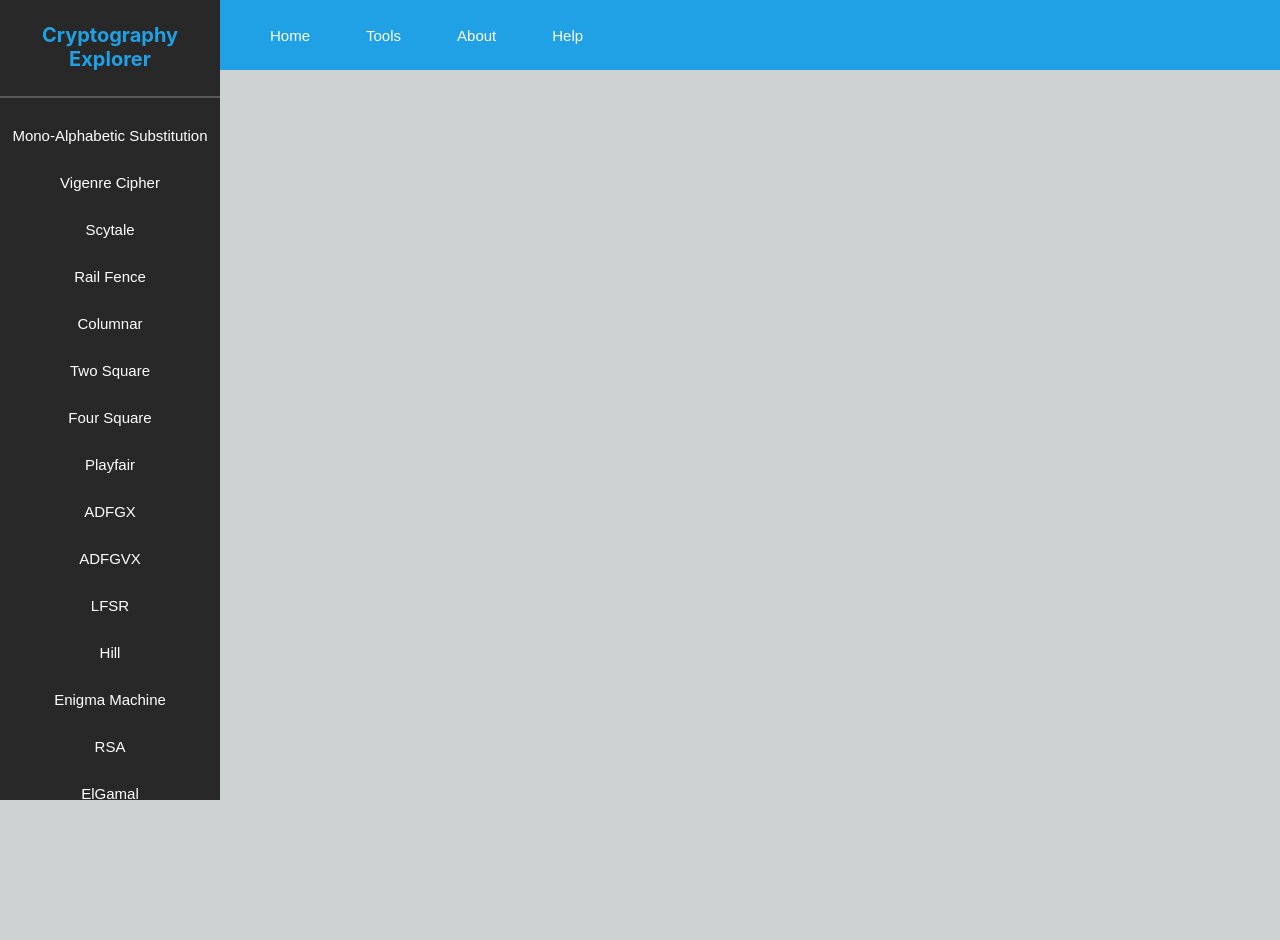
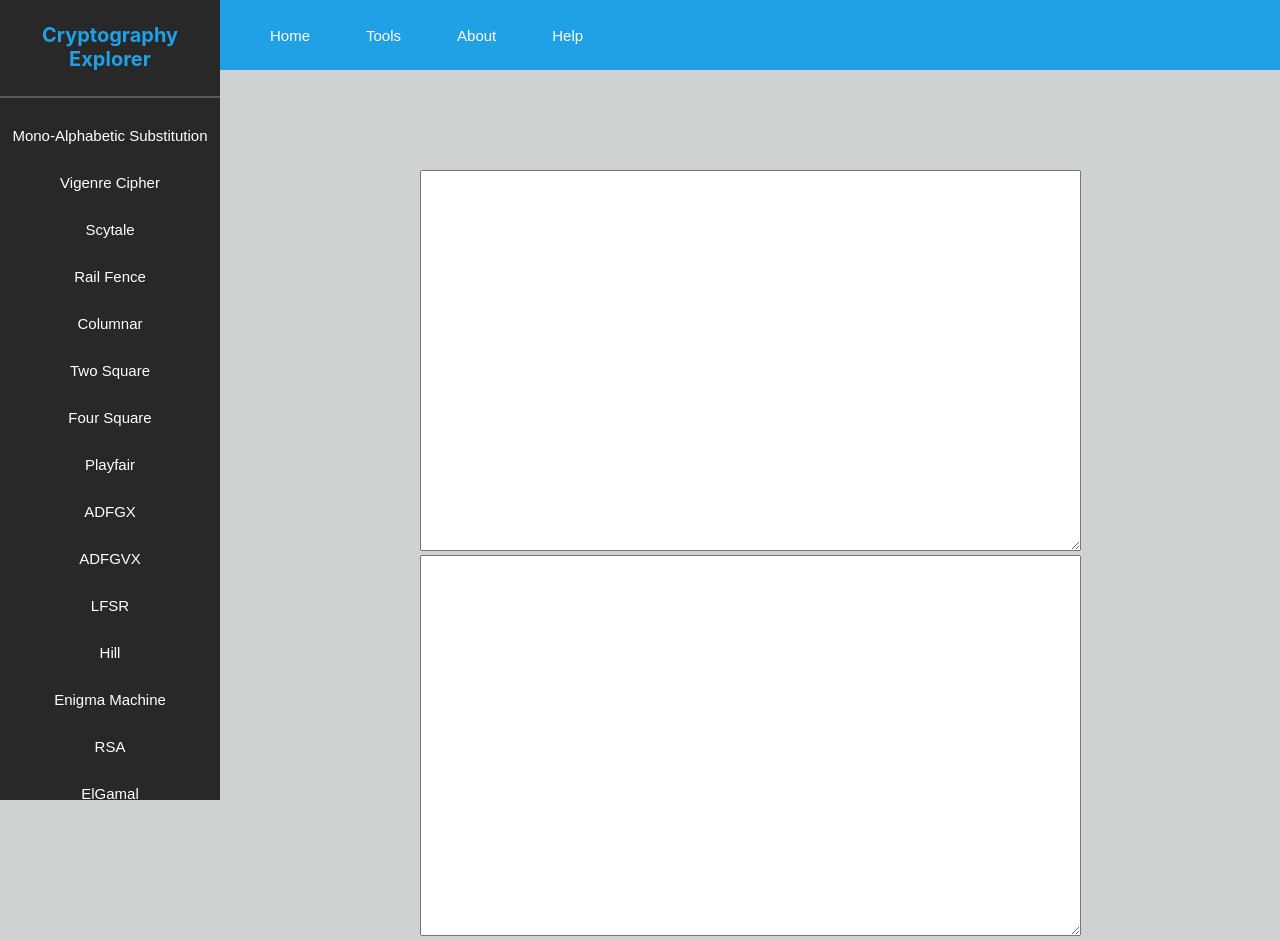
Before and after one commit to nickhudson4/Software-Engineering-Project, a React (Create React App) app in the folder main_app/: page / in a window 1280 px wide. Both pictures are taken after a click on the button "Mono-Alphabetic Substitution". Before the commit the page ends 800 px from the top, so only its background shows below. Built offline with nearby package versions, Linux system fonts and the light colour scheme.

Commit message:
Wored on cipher I/O text areas

```diff
--- a/main_app/src/Components/Body/InnerBody/CipherArea.js
+++ b/main_app/src/Components/Body/InnerBody/CipherArea.js
@@ -4,6 +4,12 @@ class CipherArea extends Component {
   render() {
     return (
         <div id="cipherArea_div">
+          <textarea className="inputOutput_textArea" id="input_textArea" rows="25" cols="80">
+
+          </textarea>
+          <textarea className="inputOutput_textArea" id="output_textArea" rows="25" cols="80">
+
+          </textarea>
 
         </div>
     );
--- a/main_app/src/Components/Body/InnerBody/InnerBody.css
+++ b/main_app/src/Components/Body/InnerBody/InnerBody.css
@@ -2,3 +2,13 @@
     padding-left: 220px;
     text-align: center;
 }
+
+#cipherArea_div {
+    padding-left: 220px;
+    padding-top: 100px;
+    text-align: center;
+}
+
+/* .inputOutput_textArea {
+
+} */
```
